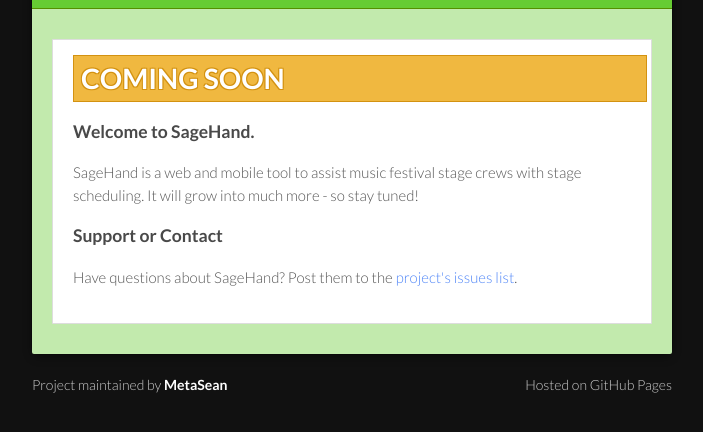
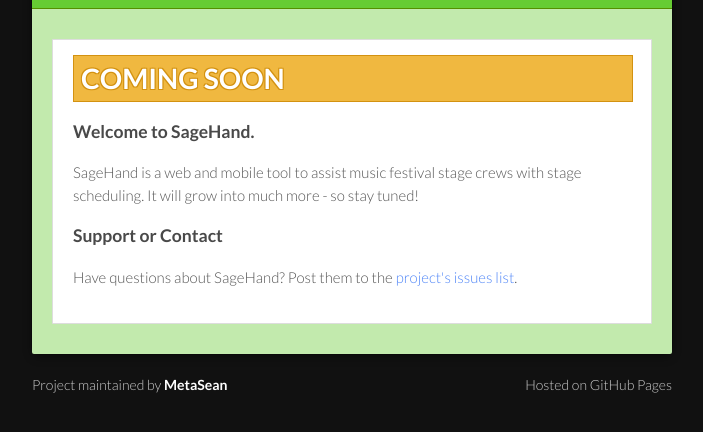
Before and after one commit to metasean/sagehand, a plain HTML site: page index.html in a window 1280 px wide. Shown: the part 120-552 px from the top of the page, without its empty margins (288-991 px from the left). Drawn offline with Linux system fonts and the light colour scheme.

Commit message:
Update styles.css

```diff
--- a/stylesheets/styles.css
+++ b/stylesheets/styles.css
@@ -230,7 +230,7 @@
 }
 
 h1.announcement {
-  width: 100%;
+  width: calc(100% - 0.5em);
   padding: 0.25em;
   margin: 0.75em auto
   text-align: center;
```
